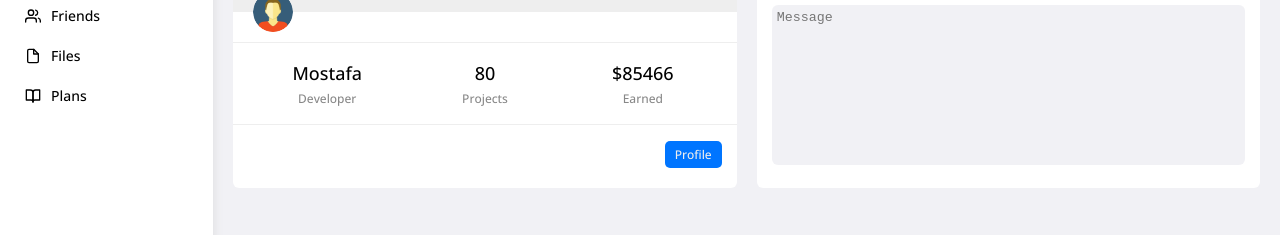
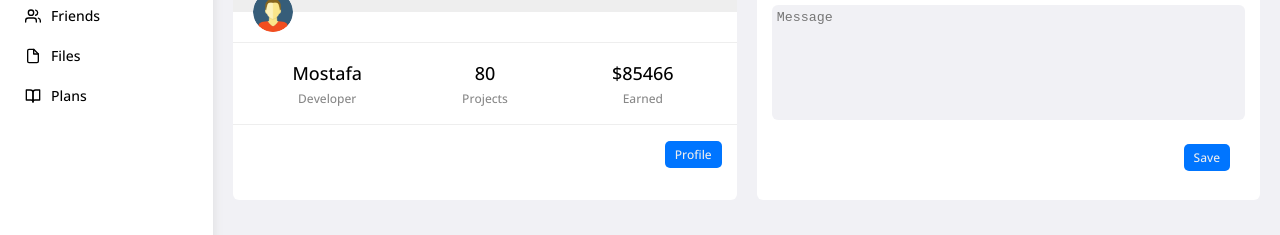
Before and after one commit to Mostafaproo/Dashboard, a website: page index.html in a window 1280 px wide. Shown: the part 293-528 px from the top of the page. Drawn offline with nearby package versions, Linux system fonts and the light colour scheme.

Commit message:
fix height quick draft section

```diff
--- a/index.html
+++ b/index.html
@@ -121,8 +121,11 @@
                     <p class="sub-title c-gray mt-5">Write a Draft for your Idea</p>
                     <form action="#">
                         <input type="text" class="quick-draft__input mt-5 w-full mb-20 b-radius" placeholder="Title">
-                        <textarea class="quick-draft__textarea resize w-full b-radius" placeholder="Message"  cols="30" rows="10"></textarea>
+                        <textarea class="quick-draft__textarea resize w-full b-radius" placeholder="Message"  cols="3" rows="7"></textarea>
                     </form>
+                    <div class="text-right m-20">
+                        <a href="profile.html" class="welcom__viste d-block-mobile bg-blue">Save</a>
+                    </div>
                 </section>
                 <!-- End quick draft -->
             </div>
```
